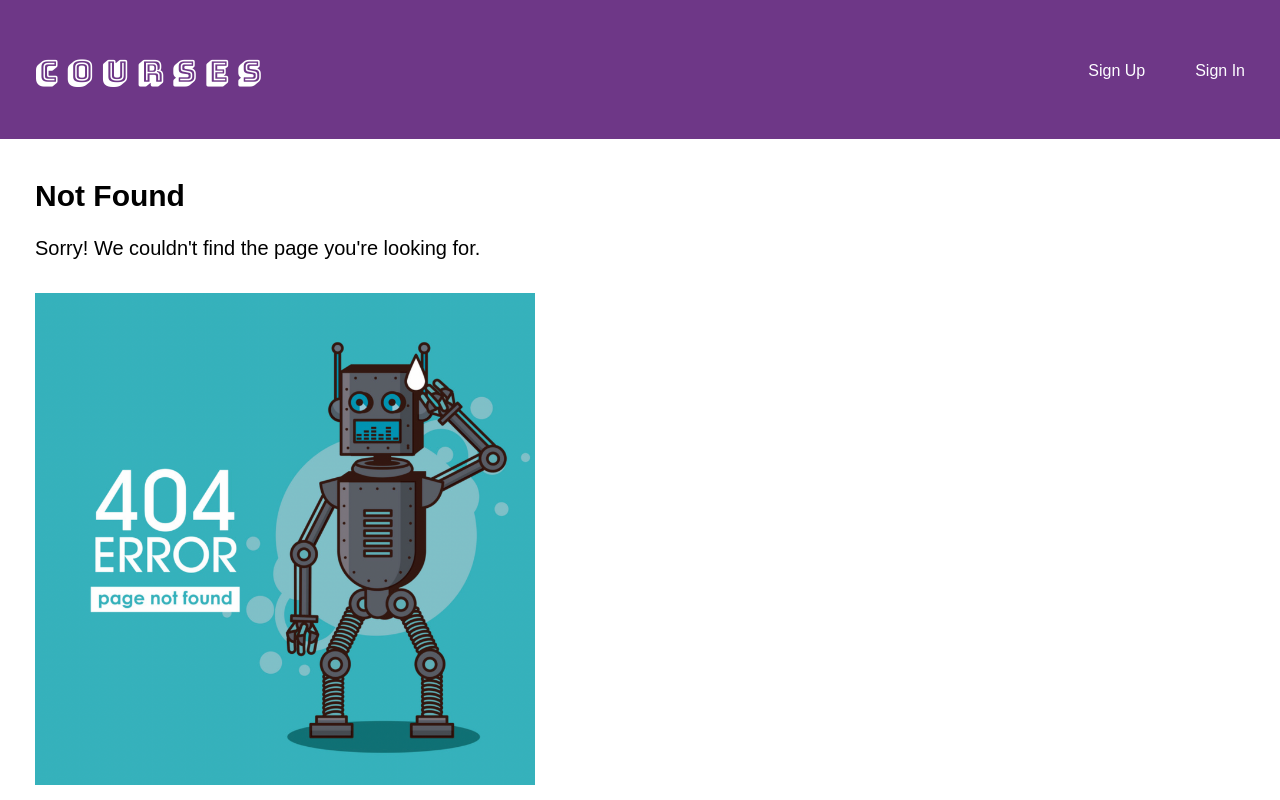
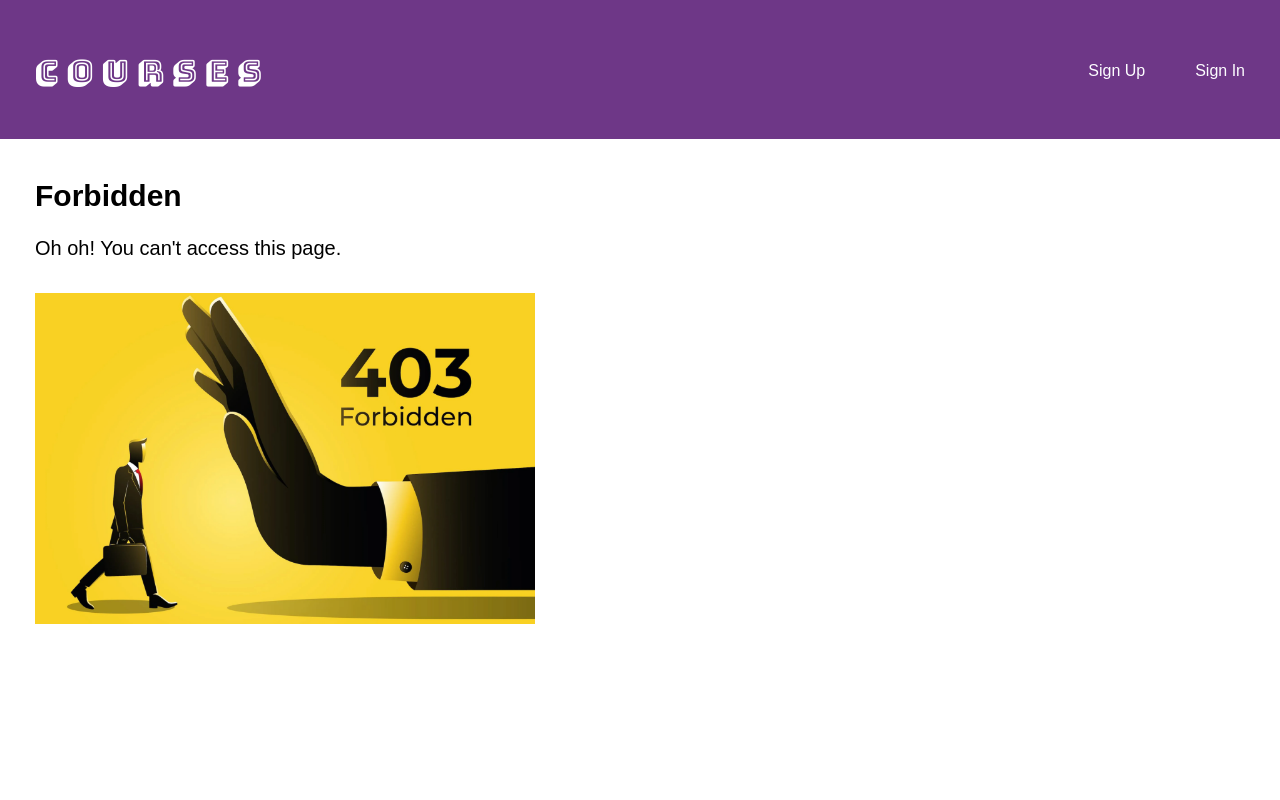
Before and after one commit to mGarciaNieto/FSJS_Project-10, a React (Create React App) app in the folder client/: page /forbidden in a window 1280 px wide. Before the commit this address had no page. Built offline with nearby package versions, Linux system fonts and the light colour scheme.

Commit message:
Add components

```diff
--- a/client/src/App.js
+++ b/client/src/App.js
@@ -7,6 +7,9 @@ import UserSignIn from './components/UserSignIn'
 import UserSignUp from './components/UserSignUp'
 import CreateCourse from './components/CreateCourse'
 import { NotFound } from './components/NotFound'
+import { Forbidden } from './components/Forbidden'
+import { UnhandledError } from './components/UnhandledError'
+import { UserSignOut } from './components/UserSignOut'
 
 function App() {
 	return (
@@ -22,7 +25,10 @@ function App() {
 						<Route path='/courses/:id' element={<CourseDetail />} />
 						<Route path='/signin' element={<UserSignIn />} />
 						<Route path='/signup' element={<UserSignUp />} />
-						<Route path='/signout' element={<h1>Sign Out</h1>} />
+						<Route path='/signout' element={<UserSignOut />} />
+						<Route path='/forbidden' element={<Forbidden />} />
+						<Route path='/error' element={<UnhandledError />} />
+						<Route path='/notfound' element={<NotFound />} />
 						<Route path='*' element={<NotFound />} />
 					</Routes>
 				}
--- a/client/src/components/CourseDetail.jsx
+++ b/client/src/components/CourseDetail.jsx
@@ -15,7 +15,7 @@ function CourseDetail() {
 	}, [id])
 
 	const handleDelete = () => {
-		fetch(`/api/courses/${id}`, { method: 'DELETE' })
+		fetch(`/ap/courses/${id}`, { method: 'DELETE' })
 			.then(() => navigate('/'))
 			.catch((error) => console.error('Error deleting course:', error))
 	}
@@ -27,9 +27,9 @@ function CourseDetail() {
 					<Link className='button' to={`/courses/${id}/update`}>
 						Update Course
 					</Link>
-					<button className='button' onClick={handleDelete}>
+					<Link className='button' onClick={handleDelete} to='/'>
 						Delete Course
-					</button>
+					</Link>
 					<Link className='button button-secondary' to='/'>
 						Return to List
 					</Link>
--- /dev/null
+++ b/client/src/components/Forbidden.jsx
@@ -0,0 +1,17 @@
+import React from 'react'
+import myImage from '../img/forbidden.png'
+
+export const Forbidden = () => {
+	const imgStyle = {
+		width: '100%',
+		maxWidth: '500px',
+		margin: '0 auto'
+	}
+	return (
+		<div className='wrap'>
+			<h2>Forbidden</h2>
+			<p>Oh oh! You can't access this page.</p>
+			<img style={imgStyle} src={myImage} alt='Forbidden access' />
+		</div>
+	)
+}
--- /dev/null
+++ b/client/src/components/UnhandledError.jsx
@@ -0,0 +1,17 @@
+import React from 'react'
+import myImage from '../img/unexpectedError.png'
+
+export const UnhandledError = () => {
+	const imgStyle = {
+		width: '100%',
+		maxWidth: '500px',
+		margin: '0 auto'
+	}
+	return (
+		<div className='wrap'>
+			<h2>Error</h2>
+			<p>Sorry! We just encountered an unexpected error.</p>
+			<img style={imgStyle} src={myImage} alt='unexpected error' />
+		</div>
+	)
+}
--- a/client/src/components/UserSignOut.jsx
+++ b/client/src/components/UserSignOut.jsx
@@ -1,7 +1,5 @@
 import React from 'react'
 
-export default function UserSignOut() {
-  return (
-    <div className='wrap'>UserSignOut</div>
-  )
+export function UserSignOut() {
+	return <div className='wrap'>UserSignOut</div>
 }
```
Also changed, not shown: client/src/img/unexpectedError.png (added).
